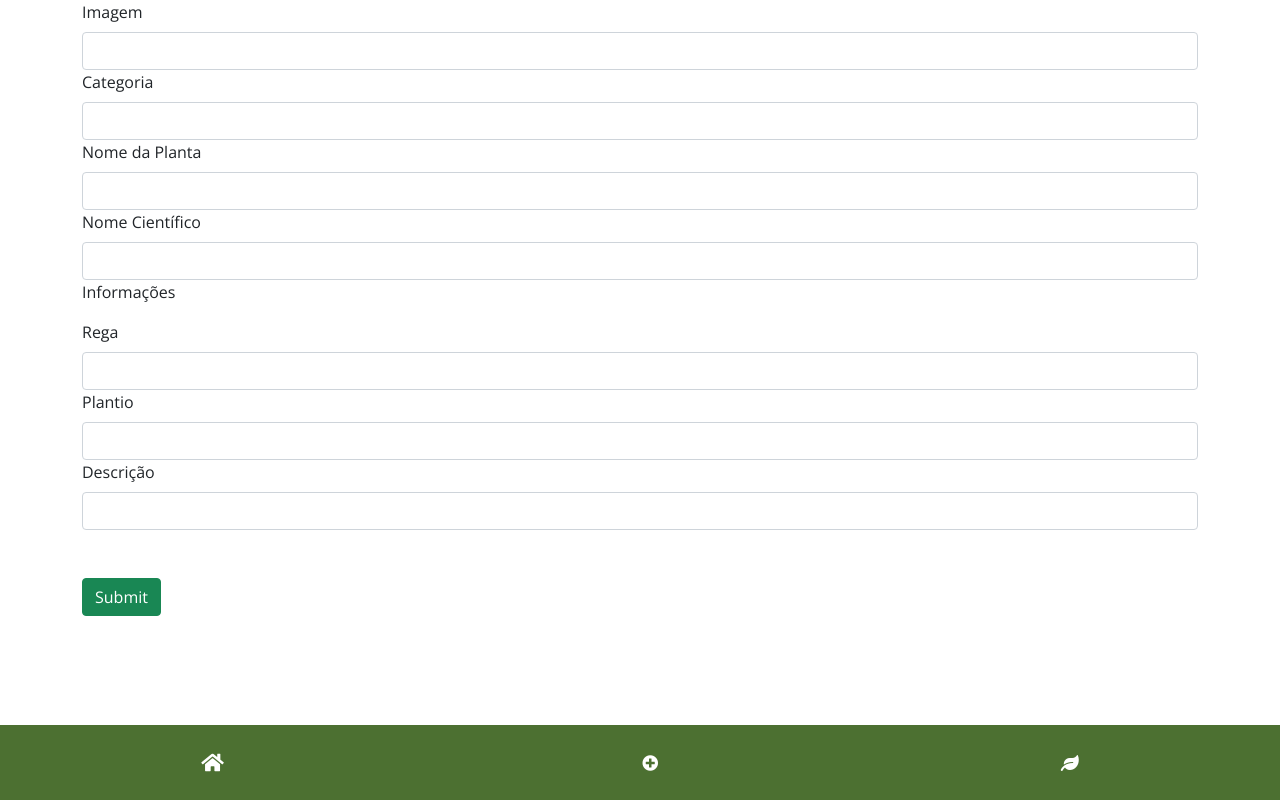
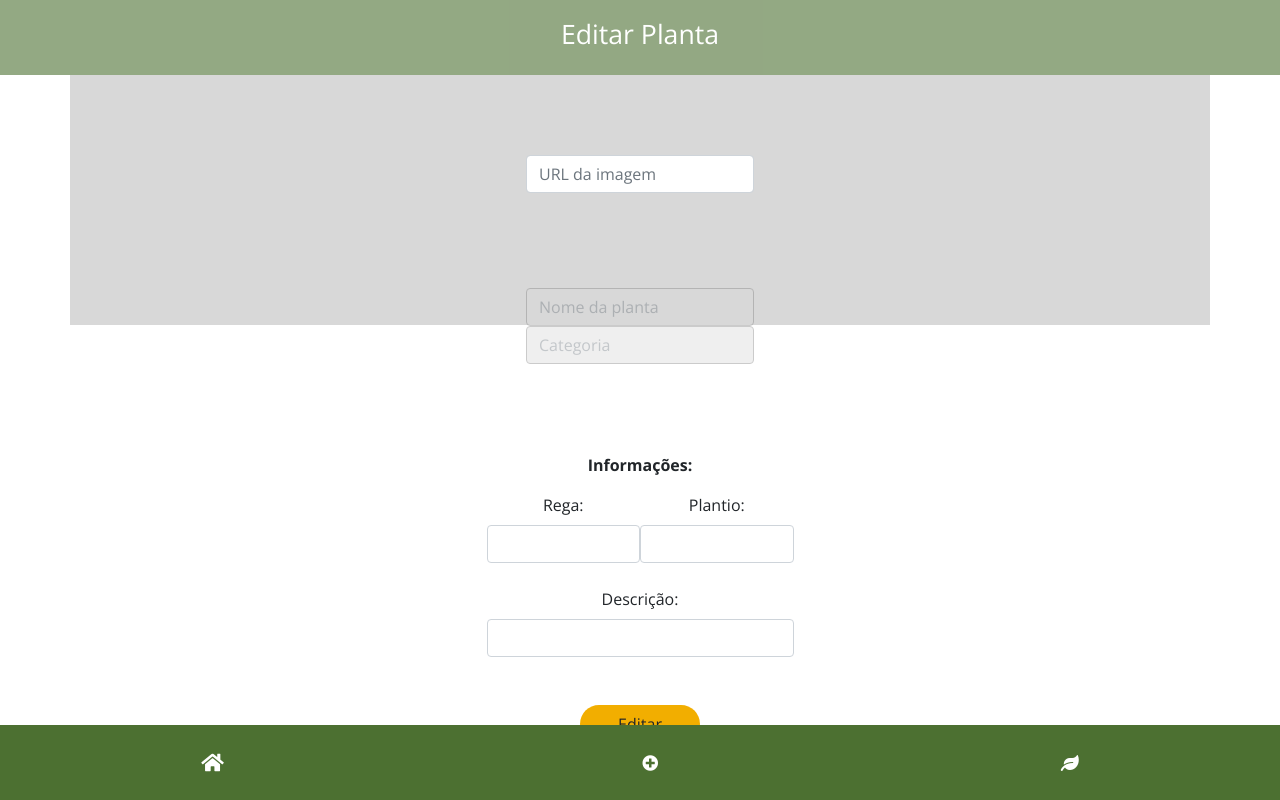
Before and after one commit to kamilanitta/urban_jungle_app, a React (Create React App) app: page /editar-planta/1 in a window 1280 px wide. Built offline with nearby package versions, Linux system fonts and the light colour scheme; no server answers.

Commit message:
finish update

```diff
--- a/src/App.css
+++ b/src/App.css
@@ -60,10 +60,6 @@
 }
 /* Plant.js */
 .plantaimg {
-  /* background-image: url(https://1.bp.blogspot.com/-LCF3CsNYO8c/W74WSRS96-I/AAAAAAAAicA/EJelgXWJ3GYEVB2arxYMOQ5Lxb96TnE_wCLcBGAs/s1600/Caladiums.jpg);
-  background-repeat: no-repeat;
-  background-size: cover;
-  background-position: center; */
   width: 375px;
   height: 314px;
 }
@@ -101,7 +97,7 @@
   display: block;
 }
 
-.bloco-deusajuda {
+.bloco-inputs {
   transform: translateY(95px);
 }
 
@@ -111,4 +107,12 @@
 
 .input-radius {
   border-radius: 20px;
+  width: 120px;
 }
+
+.del-planta-text {
+  text-align: center;
+  padding-top: 350px;
+  font-size: 30px;
+  color: #4c7031;
+}
--- a/src/components/AddPlant.js
+++ b/src/components/AddPlant.js
@@ -3,6 +3,8 @@ import axios from "axios";
 import TextInput from "./TextInput";
 import Header from "./Header";
 import MainInput from "./MainInput";
+
+// Formulário, acessado a partir do sinal de "+" situado no footer, para o usuário adicionar plantas
 
 export default class AddPlants extends Component {
   state = {
@@ -59,7 +61,7 @@ export default class AddPlants extends Component {
               placeholder="URL da imagem"
               style={{ width: "100%", height: "250px" }}
             />
-            <div className="bloco-deusajuda ">
+            <div className="bloco-inputs ">
               {" "}
               <MainInput
                 type="text"
--- a/src/components/BgImage.js
+++ b/src/components/BgImage.js
@@ -1,5 +1,5 @@
 import React from "react";
-
+// Apenas renderiza a imagem de background do HomePage
 function BgImage() {
   return (
     <div className="bg-imagem-home">
--- a/src/components/DeletarPlanta.js
+++ b/src/components/DeletarPlanta.js
@@ -1,5 +1,7 @@
 import React, { Component } from "react";
 import axios from "axios";
+
+//Deleta a planta selecionada pelo usuário
 
 export default class DeletarPlanta extends Component {
   componentDidMount() {
@@ -15,6 +17,10 @@ export default class DeletarPlanta extends Component {
   }
 
   render() {
-    return <div style={{ textAlign: "center" }}>Apagando...</div>;
+    return (
+      <div>
+        <p className="del-planta-text ">Apagando...</p>
+      </div>
+    );
   }
 }
--- a/src/components/EditPlanta.js
+++ b/src/components/EditPlanta.js
@@ -1,6 +1,10 @@
 import { Component } from "react";
 import axios from "axios";
 import TextInput from "./TextInput";
+import Header from "./Header";
+import MainInput from "./MainInput";
+
+//Component responsavel por editar as informações inseridas pelo usuário que ficam contidas no componente Plant.JS
 
 export default class EditPlanta extends Component {
   state = {
@@ -28,20 +32,7 @@ export default class EditPlanta extends Component {
     this.setState({ [event.target.name]: event.target.value });
     console.log(event.target.value);
   };
-  // handleFormSubmit = async (event) => {
-  //   const id = this.props.match.params.id;
-  //   event.preventDefault();
-  //   axios
-  //     .put(
-  //       `https://ironrest.herokuapp.com/2-urban-jungle-user/${id}`,this.state
-  //     )
-  //     .then((response) => {
-  //       this.props.history.push("/my-jungle");
-  //     })
-  //     .catch((err) => {
-  //       console.log(err);
-  //     });
-  // };
+
   handleFormSubmit = async (event) => {
     event.preventDefault();
     const id = this.props.match.params.id;
@@ -64,7 +55,88 @@ export default class EditPlanta extends Component {
 
   render() {
     return (
-      <form onSubmit={this.handleFormSubmit} className="container">
+      <div>
+        <Header title="Editar Planta" />
+        <form onSubmit={this.handleFormSubmit} className="container p-0">
+          <div
+            className="container p-0 mb-5 d-flex flex-column align-items-center justify-content-center  "
+            style={{
+              backgroundColor: "#d8d8d8",
+              width: "100%",
+              height: "250px",
+            }}
+          >
+            <TextInput
+              type="text"
+              name="imagem"
+              value={this.state.imagem}
+              onChange={this.handleChange}
+              placeholder="URL da imagem"
+              style={{ width: "100%", height: "250px" }}
+            />
+            <div className="bloco-inputs ">
+              {" "}
+              <MainInput
+                type="text"
+                placeholder="Nome da planta"
+                value={this.state.nomePlanta}
+                onChange={this.handleChange}
+                style={{ transform: "translateY(-70px)" }}
+                name="nomePlanta"
+              />
+              <MainInput
+                type="text"
+                placeholder="Categoria"
+                value={this.state.categoria}
+                onChange={this.handleChange}
+                className="mainInputSubtitulo "
+                name="categoria"
+              />
+            </div>
+          </div>{" "}
+          <div className="plantaBox ">
+            <p className="marg-t">
+              <strong>Informações:</strong>
+            </p>
+            <div className="d-flex justify-content-around">
+              <TextInput
+                label="Rega:"
+                type="text"
+                name="rega"
+                value={this.state.rega}
+                onChange={this.handleChange}
+              />
+              <TextInput
+                label="Plantio:"
+                type="text"
+                name="plantio"
+                value={this.state.plantio}
+                onChange={this.handleChange}
+              />
+            </div>{" "}
+            <div className="form-floating mt-4">
+              <TextInput
+                label="Descrição:"
+                type="text"
+                name="descricao"
+                value={this.state.descricao}
+                onChange={this.handleChange}
+                className="form-control"
+                style={{ height: "100px" }}
+              />
+            </div>
+          </div>
+          <div className=" d-flex justify-content-center">
+            <button type="submit" className="mt-5 btn input-radius bg-amarelo">
+              Editar
+            </button>
+          </div>
+        </form>
+      </div>
+    );
+
+    {
+      /* <div className=" p-0 mb-5 d-flex flex-column align-items-center justify-content-center">
           <TextInput
             label="Imagem"
             type="text"
@@ -93,6 +165,7 @@ export default class EditPlanta extends Component {
             value={this.state.nomeCientifico}
             onChange={this.handleChange}
           />
+        </div>
         <p>Informações</p>
         <TextInput
           label="Rega"
@@ -120,9 +193,8 @@ export default class EditPlanta extends Component {
           type="submit"
           className="mt-5 btn btn-success"
         >
-          Submit
-        </button>
-      </form>
-    );
+          Editar
+        </button> </form> );*/
     }
   }
+}
--- a/src/components/Footer.js
+++ b/src/components/Footer.js
@@ -1,5 +1,7 @@
 import React from "react";
 import { Link } from "react-router-dom";
+
+//Footer fixado em todo a app, com links para home.js/add-plant/my-jungle
 
 export default function Footer() {
   return (
--- a/src/components/Header.js
+++ b/src/components/Header.js
@@ -1,5 +1,7 @@
 import React from "react";
 import "../App.css";
+
+//Header em todos os componentes, sendo alterado a cada componente a partir da props
 
 function Header(props) {
   return (
--- a/src/components/HomePage.js
+++ b/src/components/HomePage.js
@@ -4,6 +4,8 @@ import { Link } from "react-router-dom";
 
 import Header from "./Header";
 import BgImage from "./BgImage";
+
+// Renderiza as plantas de acordo com a categoria das plantas.
 
 class HomePage extends Component {
   state = {
@@ -26,6 +28,8 @@ class HomePage extends Component {
     }
   };
 
+  // Bucando as categorias das plantas
+
   getCategorias = () => {
     let mapPlantas = this.state.categoriaPlantas.map((planta) => {
       return planta.categoria;
@@ -43,6 +47,7 @@ class HomePage extends Component {
     this.setState({ cadaCategoria: categoriaUnica });
   };
 
+  // renderizando com o map todas as categorias de plantas e fazendo link para mostrar todas as plantas da categoria
   render() {
     // console.log(this.state.cadaCategoria);
     return (
--- a/src/components/MyJungle.js
+++ b/src/components/MyJungle.js
@@ -3,6 +3,9 @@ import axios from "axios";
 import { Link } from "react-router-dom";
 
 import Header from "./Header";
+import Search from "./Search";
+
+// Usando uma API diferente para que sejam guardadas apenas as plantas inseridas do usuário, aqui sendo todas renderizadas e fazendo link para descrição onde possam ser editadas ou apagadas
 
 export default class MyJungle extends Component {
   state = {
@@ -27,7 +30,8 @@ export default class MyJungle extends Component {
     return (
       <div className="marg-b">
         <Header title="My Jungle" />
-        <h4 className="ms-4 mt-5">
+        <Search />
+        <h4 className="ms-4 mt-4">
           <strong>Parabéns!</strong>
         </h4>
         <h6 className="ms-4 mb-4">Sua selva está ficando maravilhosa!</h6>
@@ -67,7 +71,7 @@ export default class MyJungle extends Component {
                         </p>
                       </div>
                       <div className="d-flex flex-row">
-                        <i class="fas fa-seedling align-self-center me-1"></i>
+                        <i className="fas fa-seedling align-self-center me-1"></i>
                         <p className="card-text">
                           <small className="">{selva.plantio}</small>
                         </p>
--- a/src/components/PlantDescription.js
+++ b/src/components/PlantDescription.js
@@ -1,8 +1,9 @@
 import React, { Component } from "react";
 import axios from "axios";
-import { Link } from "react-router-dom";
 
 import Header from "./Header";
+
+//Uma descrição de cada planta com todas as informações inseridas na API
 
 class PlantDescription extends Component {
   state = {
--- a/src/components/PlantsGuide.js
+++ b/src/components/PlantsGuide.js
@@ -4,11 +4,14 @@ import { Link } from "react-router-dom";
 
 import Header from "./Header";
 
+// renderiza de acordo com a categoria selecionada no HOMEPAGE.JS todas as plantas da categoria
+
 class PlantsGuide extends Component {
   state = {
     plantaList: [],
   };
 
+  // filtrando cada planta a partir da categoria selecionada
   componentDidMount = async () => {
     try {
       const categoriaPlanta = this.props.match.params.categoria;
@@ -28,7 +31,7 @@ class PlantsGuide extends Component {
       console.log(err);
     }
   };
-
+  // map renderizando todas as plantas a partir da categoria e fazendo o link para abrir uma descrição de cada planta
   render() {
     return (
       <div className="container p-0  ">
```
Also changed, not shown: src/components/Plant.js (+2 -19 lines). Lines whose indentation alone changed are shown as unchanged.
